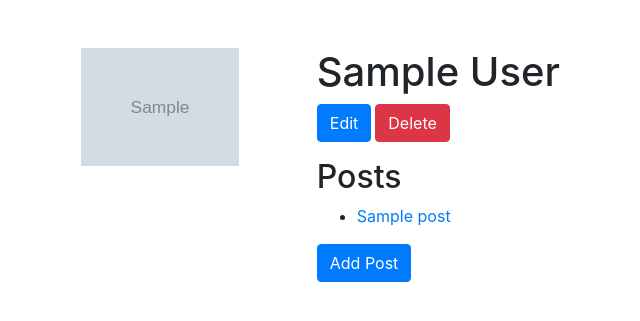
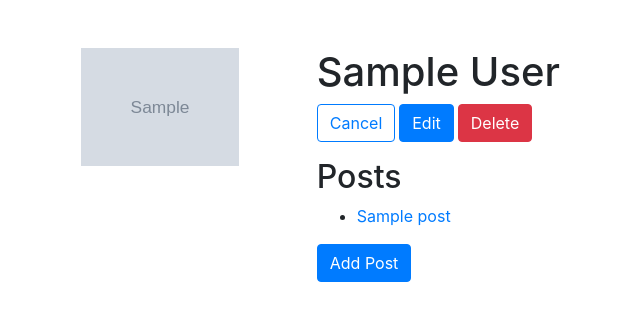
Before and after one commit to stgibson/flask-blogly-part2, a Flask app: page /users/1 in a window 1280 px wide. Shown: the top 321 px of the page, without its empty margins (4-644 px from the left). Run offline with Flask 2, Linux system fonts and the light colour scheme; tables that the repository leaves empty hold one stand-in row (values such as "Sample post"); grey boxes marked "Sample" are stand-in pictures.

Commit message:
Added cancel button in user details page. Modified templates/user-details.html.

```diff
--- a/templates/user-details.html
+++ b/templates/user-details.html
@@ -24,14 +24,21 @@
         <h1>{{user.full_name}}</h1>
         <form class="d-flex justify-content-start mb-3">
           <button
-            class="btn btn-primary"
+            class="btn btn-outline-primary"
+            formaction="/users"
+            formmethod="GET"
+          >
+            Cancel
+          </button>
+          <button
+            class="btn btn-primary mx-1"
             formaction="/users/{{user.id}}/edit"
             formmethod="GET"
           >
             Edit
           </button>
           <button
-            class="btn btn-danger mx-1"
+            class="btn btn-danger"
             formaction="/users/{{user.id}}/delete"
             formmethod="POST"
           >
```
